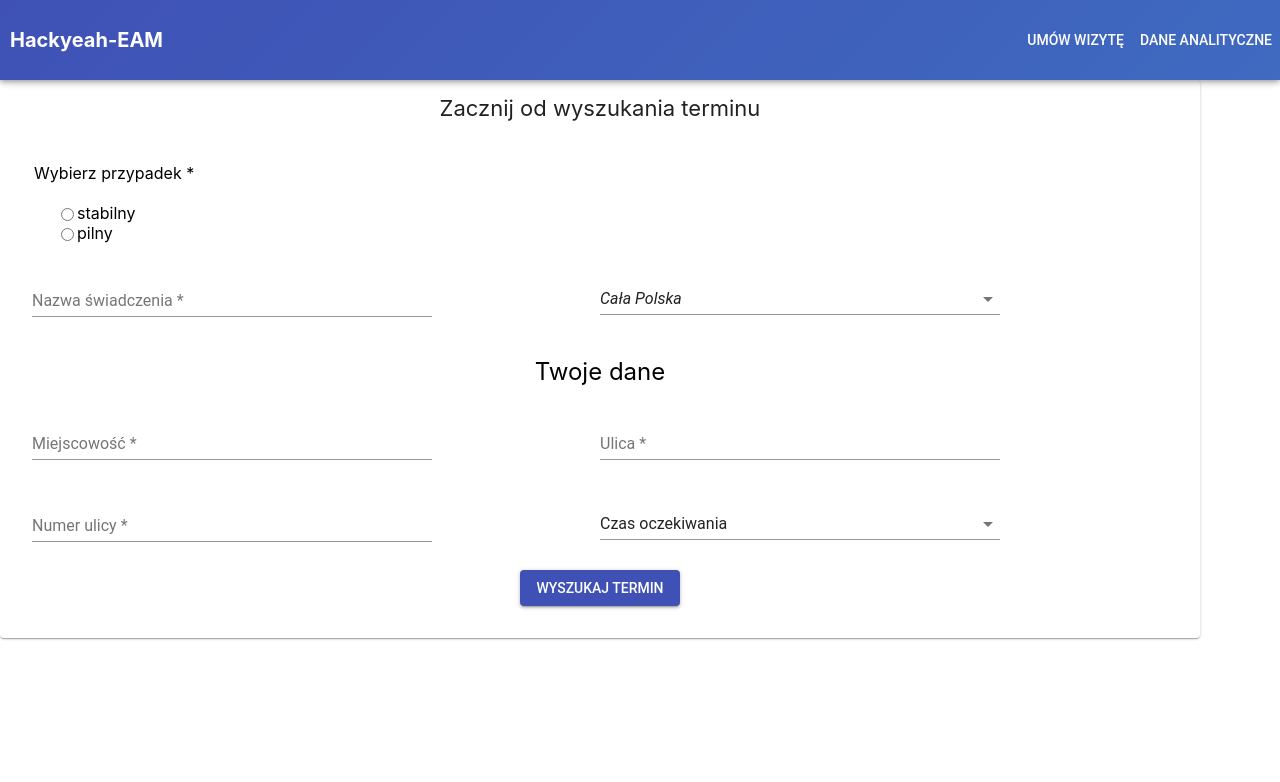
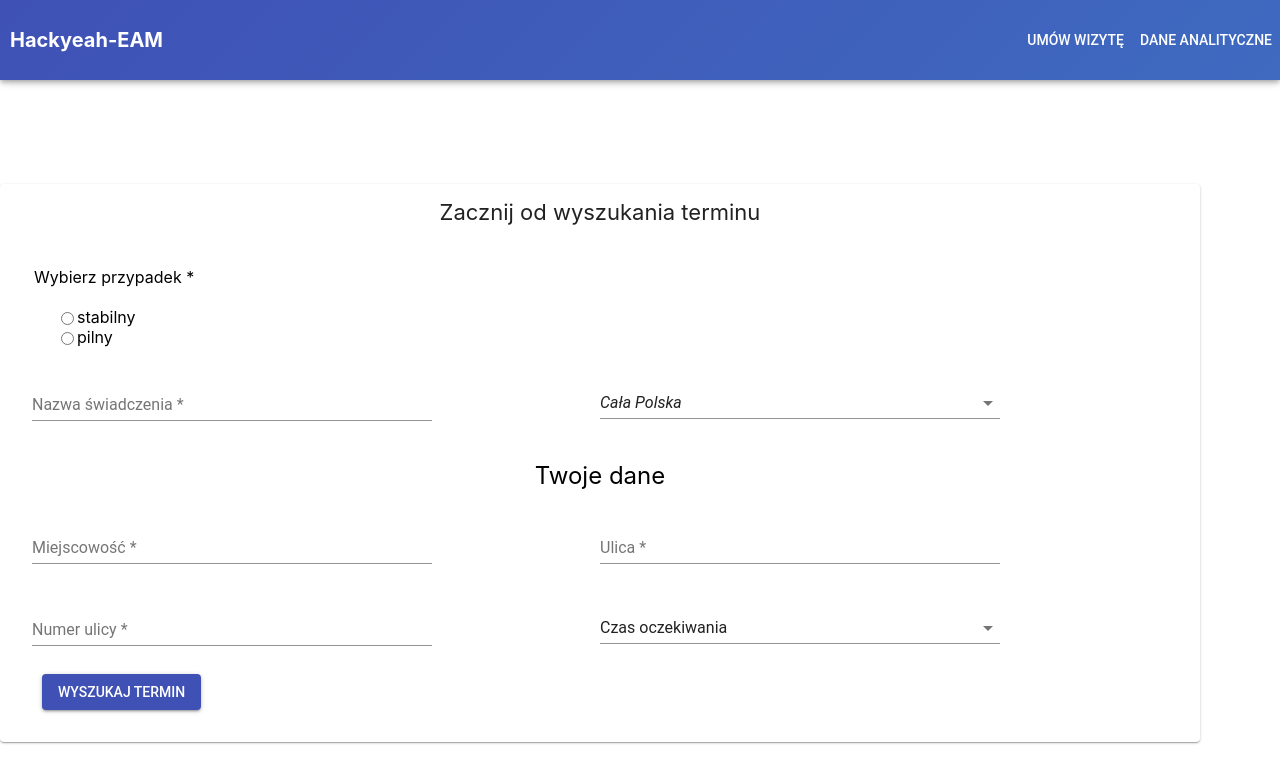
Before and after one commit to Rmiq/hackyeah-eam, a React (Create React App) app: page / in a window 1280 px wide. Shown: the top 782 px of the page. Built offline with nearby package versions, Linux system fonts and the light colour scheme.

Commit message:
css fixes

```diff
--- a/src/app/App.scss
+++ b/src/app/App.scss
@@ -1,6 +1,6 @@
 .app {
   &-container {
-    margin-top: 10vh;
+    margin-top: 23vh;
     // display: grid;
     // grid-template-columns: 30vw 70vw;
     // display: flex;
--- a/src/app/pages/FindAppointment/styles.scss
+++ b/src/app/pages/FindAppointment/styles.scss
@@ -20,6 +20,7 @@
   }
   button {
     margin: 0 auto;
+    margin-left: 10px;
   }
   .findAppointment-input {
     max-width: 1200px;
```
Also changed, not shown: 1 other file (tests, documents, lock files or other folders).
